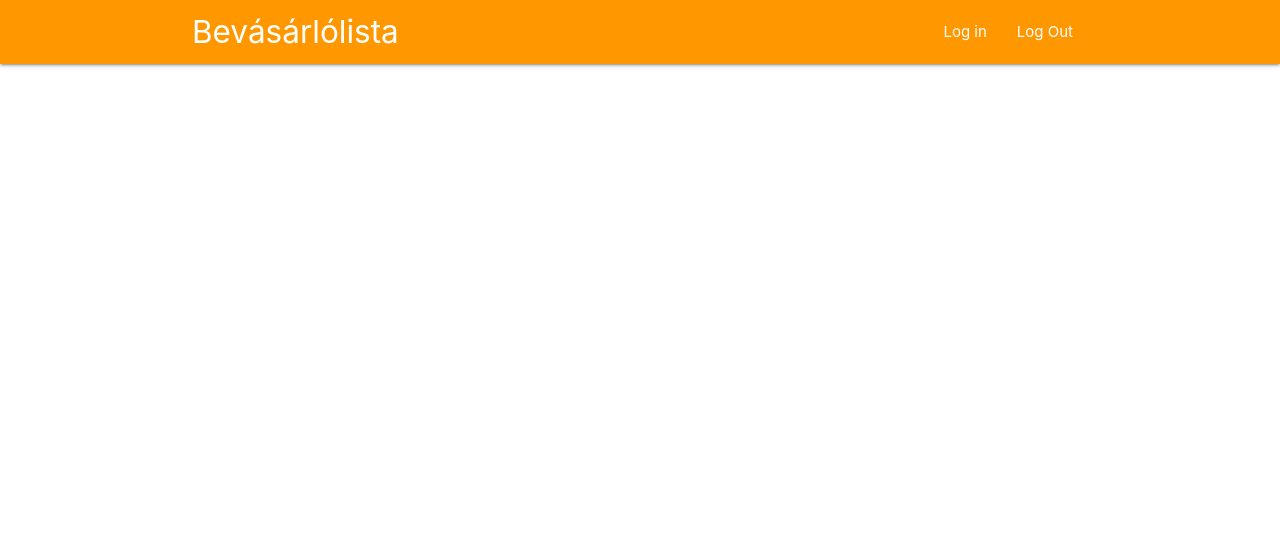
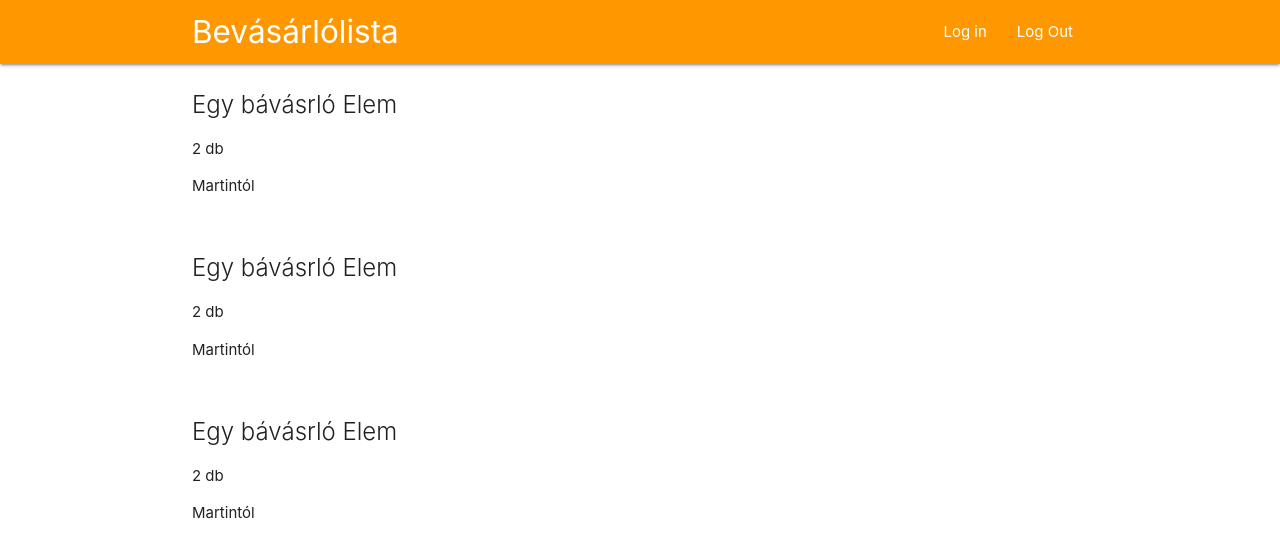
Before and after one commit to martinhuszti/ReactTypeScriptShoppingList, a React (Create React App) app: page / in a window 1280 px wide. Shown: the top 556 px of the page. Built offline with nearby package versions, Linux system fonts and the light colour scheme.

Commit message:
Finished Items

```diff
--- a/src/App.tsx
+++ b/src/App.tsx
@@ -1,12 +1,16 @@
 import React from 'react';
-import { BrowserRouter } from 'react-router-dom'
+import { BrowserRouter, Switch, Route } from 'react-router-dom'
 import Navbar from './components/layout/Navbar'
+import Dashboard from './components/dashboard/Dashboard';
 
 const App: React.FC = () => {
     return (
         <BrowserRouter>
             <div className="App">
                 <Navbar />
+                <Switch>
+                    <Route path='/' component={Dashboard} />
+                </Switch>
             </div>
         </BrowserRouter>
     );
--- /dev/null
+++ b/src/components/dashboard/Dashboard.tsx
@@ -0,0 +1,13 @@
+import React from 'react'
+import ItemList from './ItemList';
+
+const Dashboard = () => {
+    return (
+        <div className="dashboard container">
+            <ItemList />
+        </div>
+
+    )
+}
+
+export default Dashboard;
--- /dev/null
+++ b/src/components/dashboard/ItemList.tsx
@@ -0,0 +1,14 @@
+import React from 'react'
+import ItemSummary from './ItemSummary';
+
+const ItemList = () => {
+    return (
+        <div>
+            <ItemSummary />
+            <ItemSummary />
+            <ItemSummary />
+        </div>
+    )
+}
+
+export default ItemList;
--- /dev/null
+++ b/src/components/dashboard/ItemSummary.tsx
@@ -0,0 +1,15 @@
+import React from 'react'
+
+const ItemSummary = () => {
+    return (
+        <div className="item-list section">
+            <div className="card z-depth-0 item-summary">
+                <span className="card-title">Egy bávásrló Elem</span>
+                <p>2 db</p>
+                <p>Martintól</p>
+            </div>
+        </div>
+    )
+}
+
+export default ItemSummary;
```
